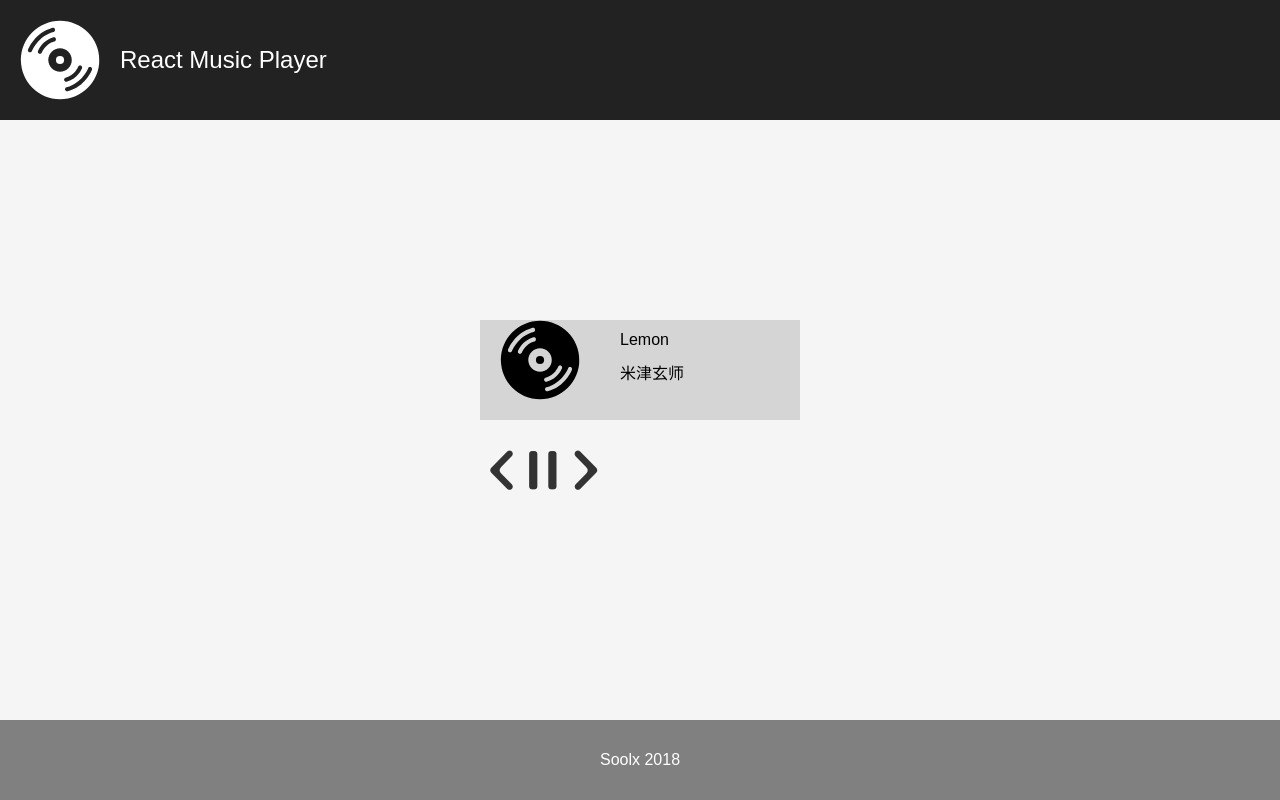
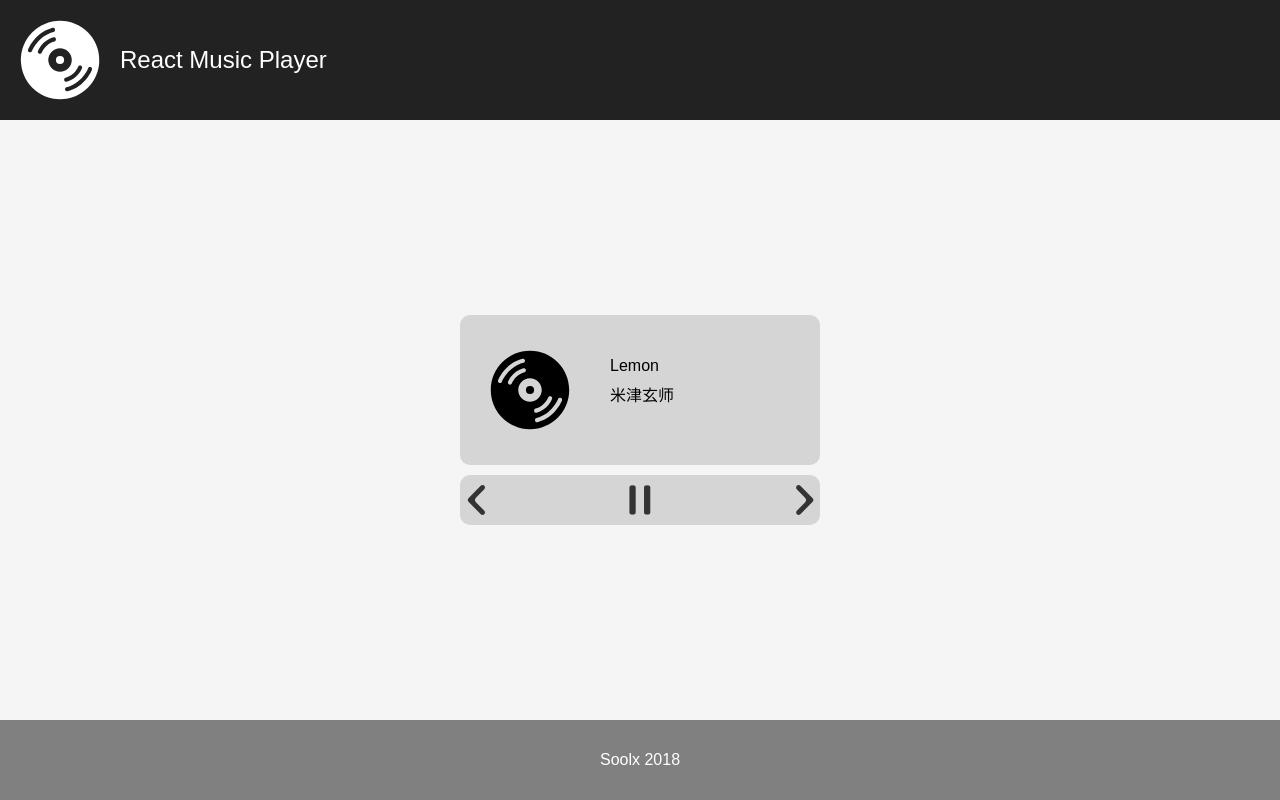
Before and after one commit to soolx/react-music-player, a React (Create React App) app: page / in a window 1280 px wide. Built offline with nearby package versions, Linux system fonts and the light colour scheme.

Commit message:
update player component ui

```diff
--- a/src/Components/Player/index.js
+++ b/src/Components/Player/index.js
@@ -51,15 +51,17 @@ class Player extends Component {
     return (
       <div>
         <audio src={list[seleted].url} autoPlay="autoplay" ref="audio"></audio>
-        <div className="playervis">
-          <img src={cd} className="cd" alt="cd" />
-          <div className="details">
-            <div className="name">{list[seleted].name}</div>
-            <div className="artist">{list[seleted].artist}</div>
+        <div className="playlervisdiv">
+          <div className="playervis">
+            <img src={cd} className={"cd" + (isplay?"":" cdpaused")} alt="cd" />
+            <div className="details">
+              <div className="name">{list[seleted].name}</div>
+              <div className="artist">{list[seleted].artist}</div>
+            </div>
           </div>
+        </div>
 
-        </div>
-        <div>
+        <div className="playlercontrols">
           <i onClick={this.toggle_prev} className="icon iconfont icon-prev"></i>
           <i onClick={this.togglePlayStatus} className={"icon iconfont icon-" + (isplay?"pause":"play")}></i>
           <i onClick={this.toggle_next} className="icon iconfont icon-next"></i>
--- a/src/Components/Player/index.less
+++ b/src/Components/Player/index.less
@@ -1,12 +1,16 @@
 .cd {
-  animation: cd-spin infinite 10s linear;
+  animation: cd-spin infinite 5s linear;
   height: 80px;
-  margin: 0 40px 0 20px;
+  margin: 0 40px 0 0;
   float:left;
 }
 
+.cdpaused {
+  animation-play-state: paused;
+}
+
 .icon {
-  font-size: 42px;
+  font-size: 2em;
   line-height: 100px;
   margin: 10px 0;
   color:#333;
@@ -15,10 +19,20 @@
   transition: font-size 0.25s ease-out 0s;
 }
 
+.playlervisdiv {
+  width: 360px;
+  height: 150px;
+  background-color: rgba(200,200,200,0.7);
+  display: flex;
+  align-items: center;
+  justify-content: center;
+  margin-bottom: 10px;
+  border-radius:10px;
+}
+
 .playervis {
-  width: 320px;
-  height: 100px;
-  background-color: rgba(200,200,200,0.7);
+  width: 300px;
+  height: 80px;
 }
 
 .details {
@@ -30,11 +44,23 @@
     justify-content: left;
     align-items: center;
     height: 40%;
+    font-size: 1em;
   }
   .artist {
     display: flex;
     justify-content: left;
+    font-size: 1em;
   }
+}
+
+.playlercontrols {
+  width: 360px;
+  height: 50px;
+  background-color: rgba(200,200,200,0.7);
+  display: flex;
+  align-items: center;
+  justify-content: space-between;
+  border-radius:10px;
 }
 
 
```
